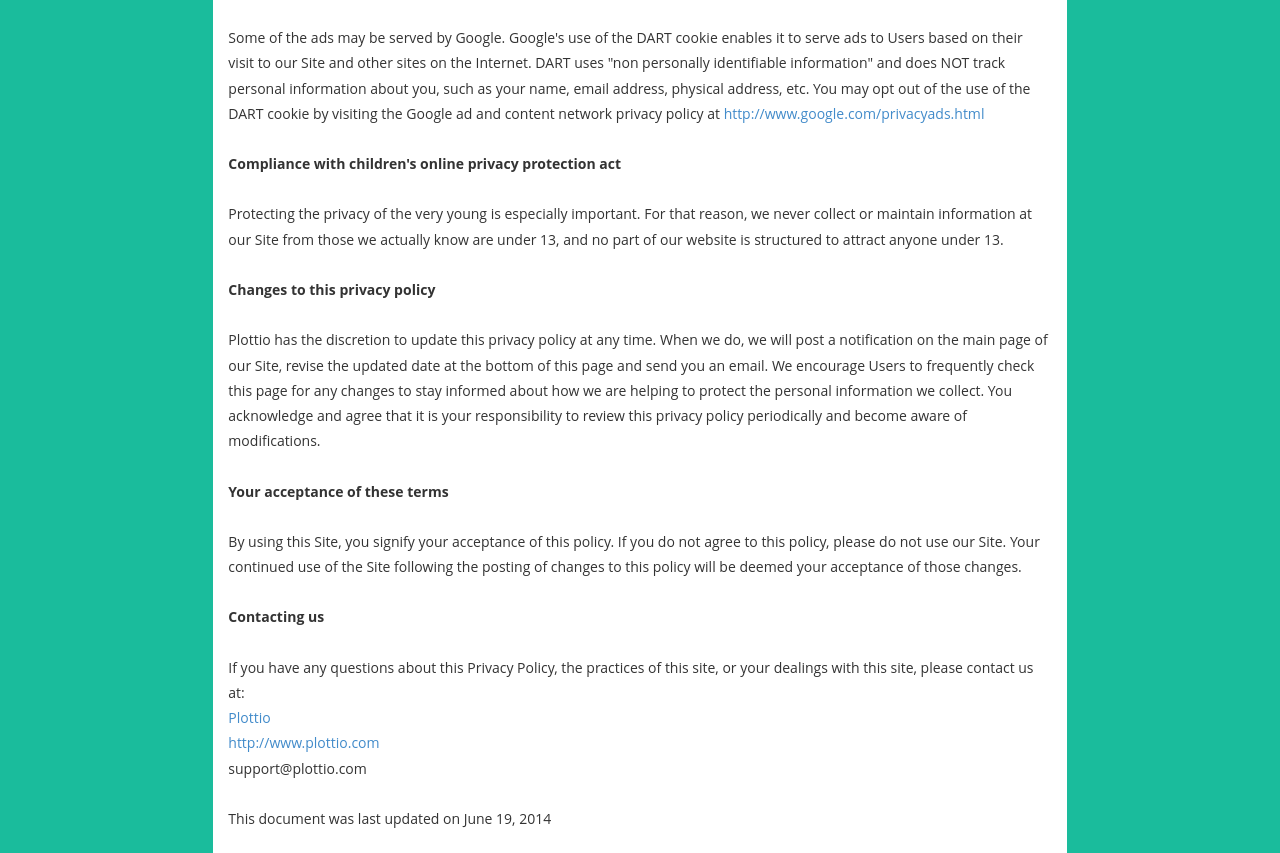
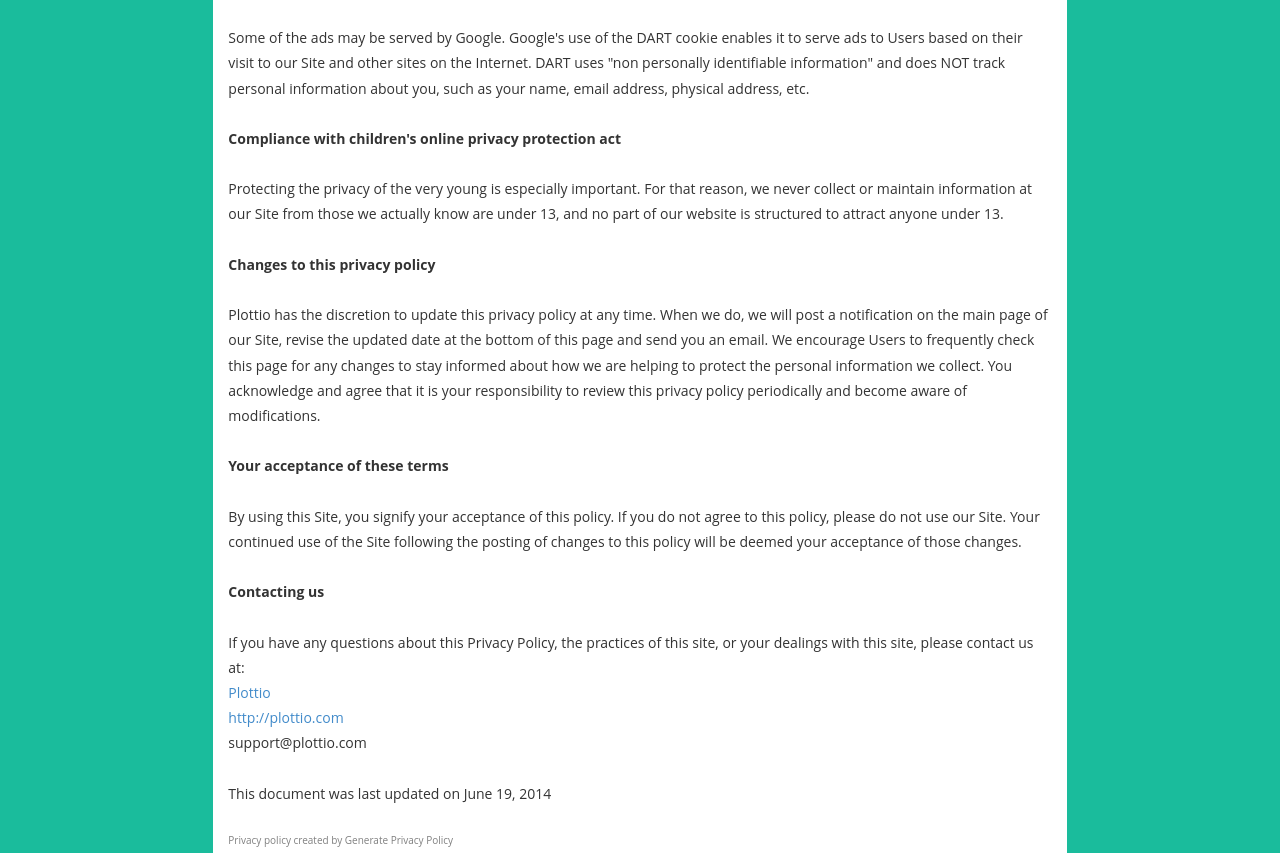
Before and after one commit to admix/plottio_signup, a website: page views/policy.html in a window 1280 px wide. Shown: the part 1821-2674 px from the top of the page. Drawn offline with Linux system fonts and the light colour scheme; files that its build step writes are made by us from their sources; files whose address does not match are found by name.

Commit message:
Fixed broken links

```diff
--- a/views/policy.html
+++ b/views/policy.html
@@ -16,7 +16,7 @@
         <div class="col-sm-8 col-sm-offset-2" style="background-color: #fff;">
           <h2 class="text-center">Privacy Policy - Plottio</h2>
           <p>
-            This Privacy Policy governs the manner in which Plottio collects, uses, maintains and discloses information collected from users (each, a "User") of the <a href="http://www.plottio.com">http://www.plottio.com</a> website ("Site"). This privacy policy applies to the Site and all products and services offered by Plottio.<br><br>
+            This Privacy Policy governs the manner in which Plottio collects, uses, maintains and discloses information collected from users (each, a "User") of the <a href="http://plottio.com">http://plottio.com</a> website ("Site"). This privacy policy applies to the Site and all products and services offered by Plottio.<br><br>
             <b>Personal identification information</b><br><br>
             We may collect personal identification information from Users in a variety of ways, including, but not limited to, when Users visit our site, register on the site, subscribe to the newsletter, and in connection with other activities, services, features or resources we make available on our Site. Users may be asked for, as appropriate, name, email address. Users may, however, visit our Site anonymously. We will collect personal identification information from Users only if they voluntarily submit such information to us. Users can always refuse to supply personally identification information, except that it may prevent them from engaging in certain Site related activities.<br><br>
             <b>Non-personal identification information</b><br><br>
@@ -40,7 +40,7 @@
           <b>Third party websites</b><br><br>
           Users may find advertising or other content on our Site that link to the sites and services of our partners, suppliers, advertisers, sponsors, licensors and other third parties. We do not control the content or links that appear on these sites and are not responsible for the practices employed by websites linked to or from our Site. In addition, these sites or services, including their content and links, may be constantly changing. These sites and services may have their own privacy policies and customer service policies. Browsing and interaction on any other website, including websites which have a link to our Site, is subject to that website's own terms and policies.<br><br>
           <b>Google Adsense</b><br><br>
-          Some of the ads may be served by Google. Google's use of the DART cookie enables it to serve ads to Users based on their visit to our Site and other sites on the Internet. DART uses "non personally identifiable information" and does NOT track personal information about you, such as your name, email address, physical address, etc. You may opt out of the use of the DART cookie by visiting the Google ad and content network privacy policy at <a href="http://www.google.com/privacyads.html">http://www.google.com/privacyads.html</a><br><br>
+          Some of the ads may be served by Google. Google's use of the DART cookie enables it to serve ads to Users based on their visit to our Site and other sites on the Internet. DART uses "non personally identifiable information" and does NOT track personal information about you, such as your name, email address, physical address, etc.<br><br>
           <b>Compliance with children's online privacy protection act</b><br><br>
           Protecting the privacy of the very young is especially important. For that reason, we never collect or maintain information at our Site from those we actually know are under 13, and no part of our website is structured to attract anyone under 13.<br><br>
           <b>Changes to this privacy policy</b><br><br>
@@ -48,7 +48,7 @@
           <b>Your acceptance of these terms</b><br><br>
           By using this Site, you signify your acceptance of this policy. If you do not agree to this policy, please do not use our Site. Your continued use of the Site following the posting of changes to this policy will be deemed your acceptance of those changes.<br><br>
           <b>Contacting us</b><br><br>
-          If you have any questions about this Privacy Policy, the practices of this site, or your dealings with this site, please contact us at:<br> <a href="http://www.plottio.com">Plottio</a><br> <a href="http://www.plottio.com">http://www.plottio.com</a><br> support@plottio.com<br> <br> This document was last updated on June 19, 2014<br><br>
+          If you have any questions about this Privacy Policy, the practices of this site, or your dealings with this site, please contact us at:<br> <a href="http://plottio.com">Plottio</a><br> <a href="http://plottio.com">http://plottio.com</a><br> support@plottio.com<br> <br> This document was last updated on June 19, 2014<br><br>
           <div style="font-size:10px;color:gray;">Privacy policy created by <a style="font-size:10px;color:gray;text-decoration:none;cursor:default;" href="http://www.generateprivacypolicy.com" target="_blank">Generate Privacy Policy</a></div>
           </p>
         </div>
```
